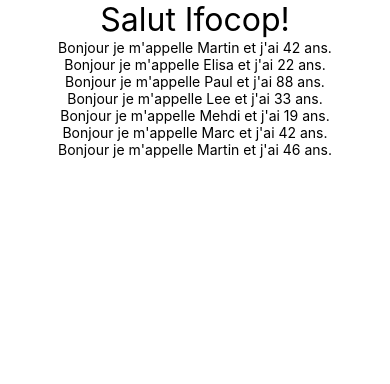
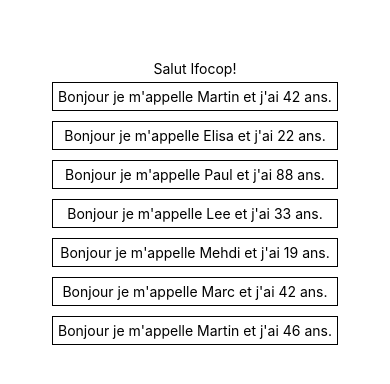
Before and after one commit to kamelkeb/confined-ones-mobile, a React Native app: screen / in a window 390 px wide. Shown: the top 384 px of the page. Built offline with nearby package versions, Linux system fonts and the light colour scheme.

Commit message:
FlatList avec style

```diff
--- a/App.js
+++ b/App.js
@@ -40,12 +40,12 @@ export default function App() {
         }
     ];
     return (
-        <View style={styles.container}>
-            <Text style={styles.textStyle}>Salut Ifocop!</Text>
+        <View style={{ ...styles.container, marginTop: 60 }}>
+            <Text style={styles.text}>Salut Ifocop!</Text>
             <FlatList
                 data={data}
                 renderItem={({ item }) => (
-                    <View style={styles.container}>
+                    <View style={{ ...styles.container, borderColor: 'black', borderWidth: 1, margin: 5, padding: 5 }}>
                         <Text>{`Bonjour je m'appelle ${item.name} et j'ai ${item.age} ans.`}</Text>
                     </View>
                 )}
```
